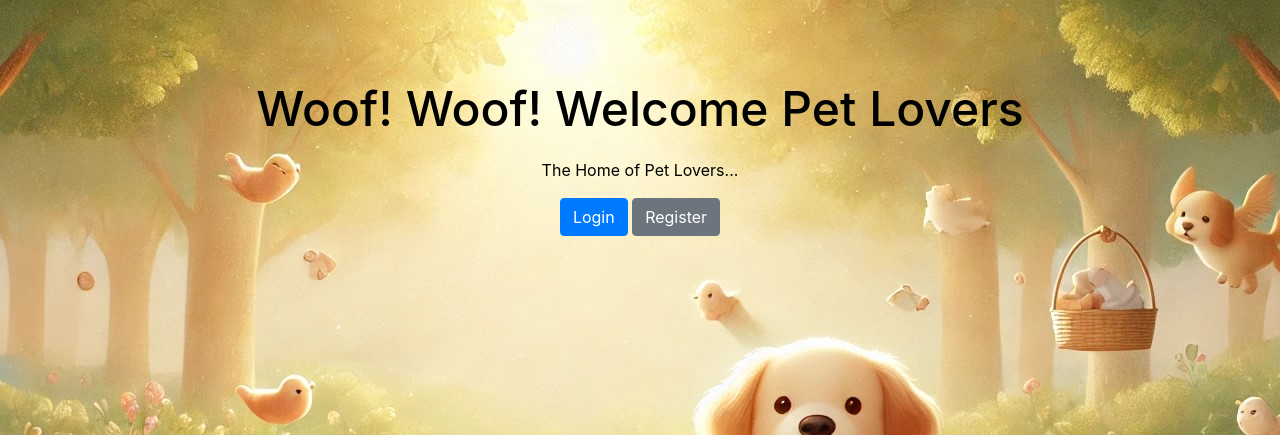
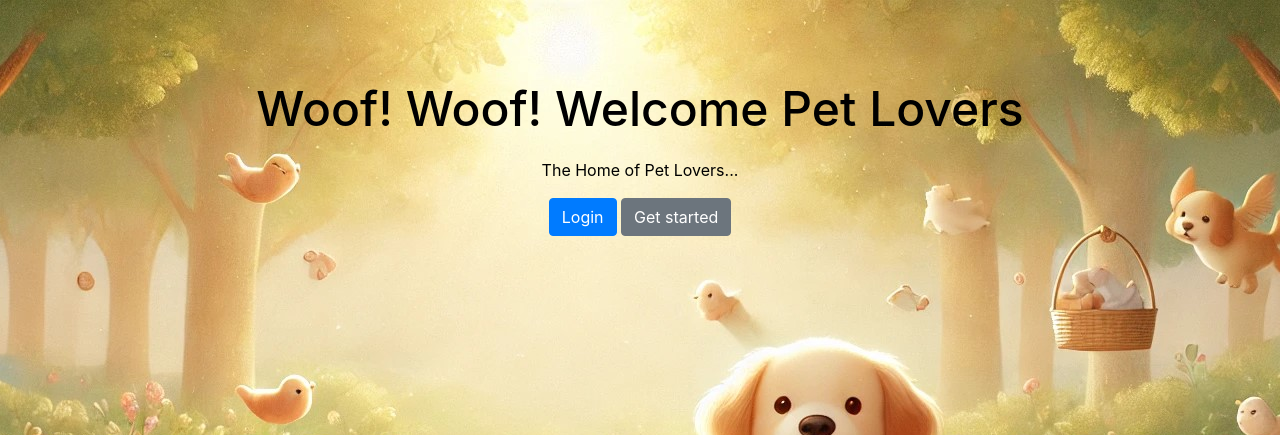
Before and after one commit to Ranji-Bhaskaran/PetcareAnalysis, a Django app: page / in a window 1280 px wide. Shown: the top 435 px of the page. Run offline with Django 4.2, Linux system fonts and the light colour scheme; some libraries are stand-ins or nearby versions.

Commit message:
reg change

```diff
--- a/pets/templates/pets/home.html
+++ b/pets/templates/pets/home.html
@@ -18,7 +18,7 @@
             <p>The Home of Pet Lovers...</p>
             <div class="buttons">
                 <a href="{% url 'login' %}" class="btn btn-primary">Login</a>
-                <a href="{% url 'register' %}" class="btn btn-secondary">Register</a>
+                <a href="{% url 'register' %}" class="btn btn-secondary">Get started</a>
             </div>
         </div>
     </section>
```
